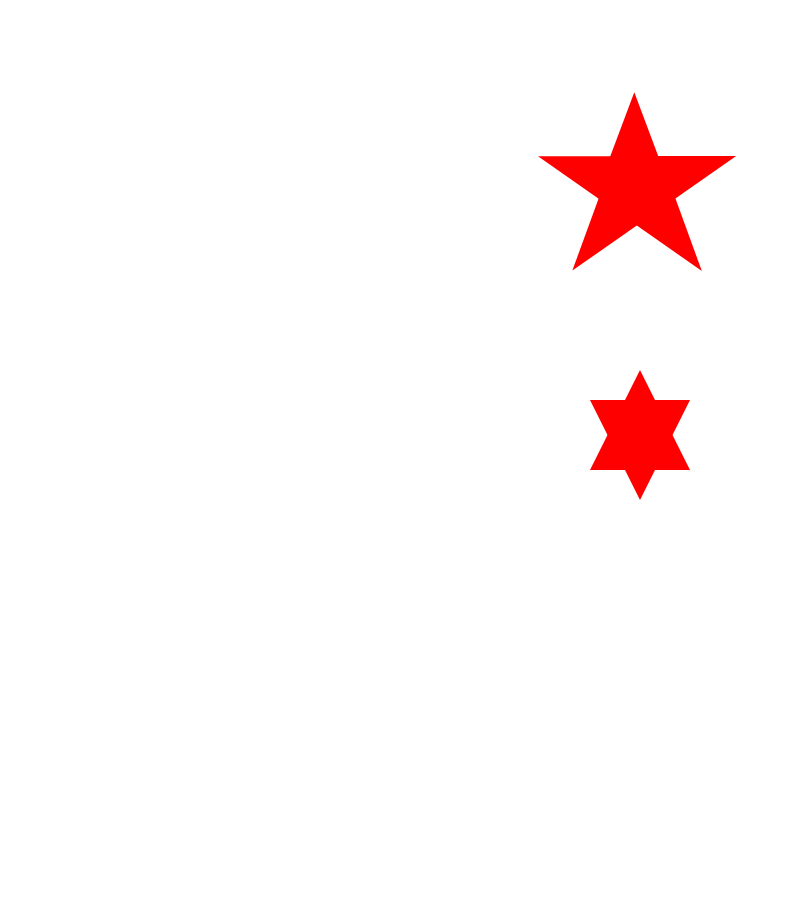
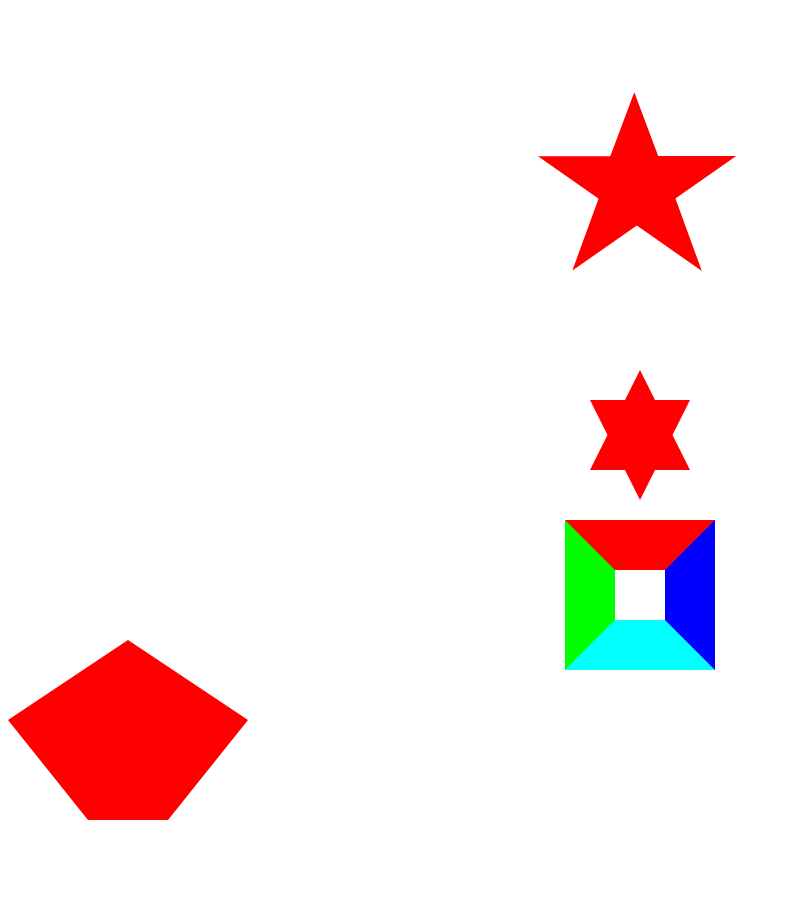
Before and after one commit to 520shmily/CV_animation, a plain HTML site: page css3练习/demo5.html in a window 1280 px wide. Shown: the whole page, without its empty margins (0-791 px from the left). Before the commit the page ends 800 px from the top, so only its background shows below. Drawn offline with Linux system fonts and the light colour scheme.

Commit message:
利用border画梯形

```diff
--- a/css3练习/demo5.html
+++ b/css3练习/demo5.html
@@ -78,10 +78,45 @@
       border-left: 50px solid transparent;
       border-right: 50px solid transparent;
     }
+
+    .demo3 {
+      width: 50px;
+      height: 50px;
+      margin: 50px auto;
+      border-top: 50px solid #f00;
+      border-left: 50px solid #0f0;
+      border-right: 50px solid #00f;
+      border-bottom: 50px solid #0ff;
+
+    }
+
+
+    .demo4 {
+      position: relative;
+      width: 80px;
+      height: 80px;
+      border-top: 100px solid #f00;
+      border-right: 80px solid transparent;
+      border-left: 80px solid transparent;
+    }
+
+    .demo4::before {
+      content: '';
+      position: absolute;
+      top: -180px;
+      left: -80px;
+      width: 0;
+      height: 0;
+      border-bottom: 80px solid #f00;
+      border-right: 120px solid transparent;
+      border-left: 120px solid transparent;
+    }
   </style>
 </head>
 <body>
   <div class="demo1"></div>
   <div class="demo2"></div>
+  <div class="demo3"></div>
+  <div class="demo4"></div>
 </body>
 </html>
```
